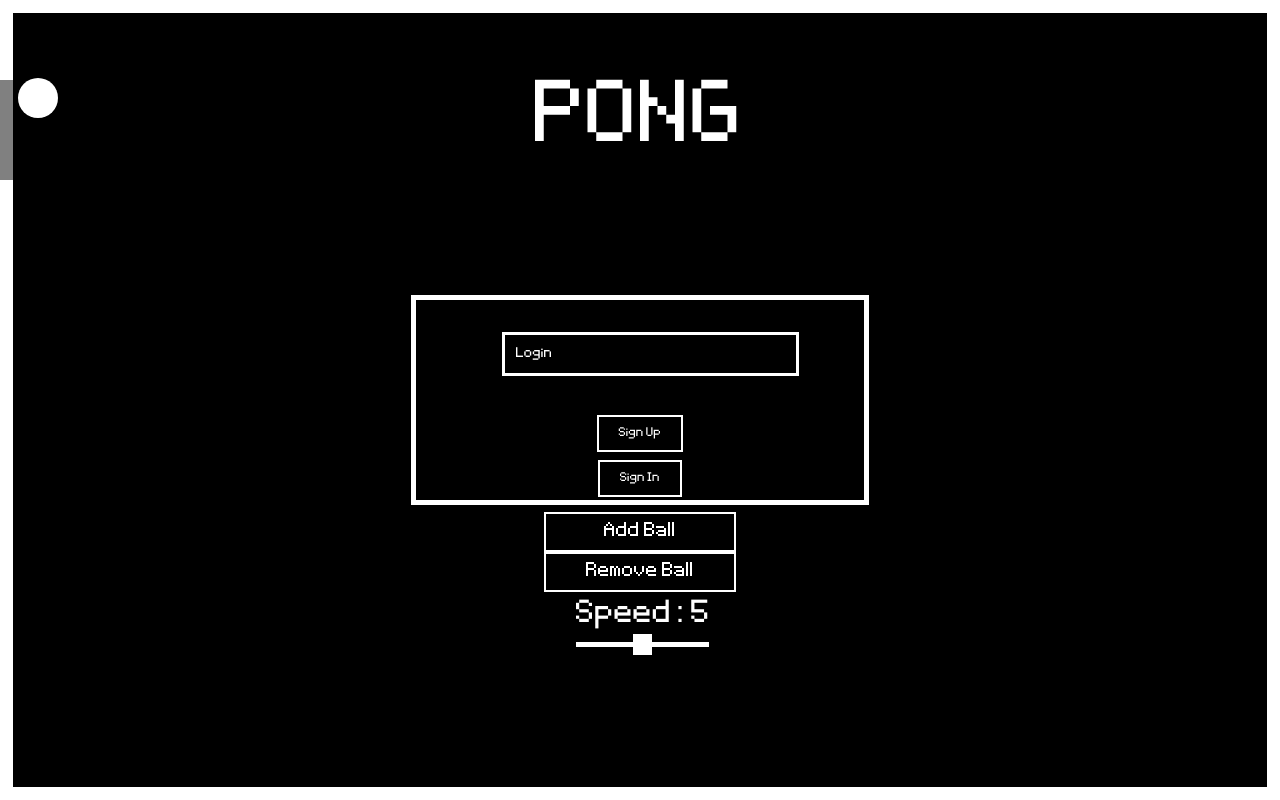
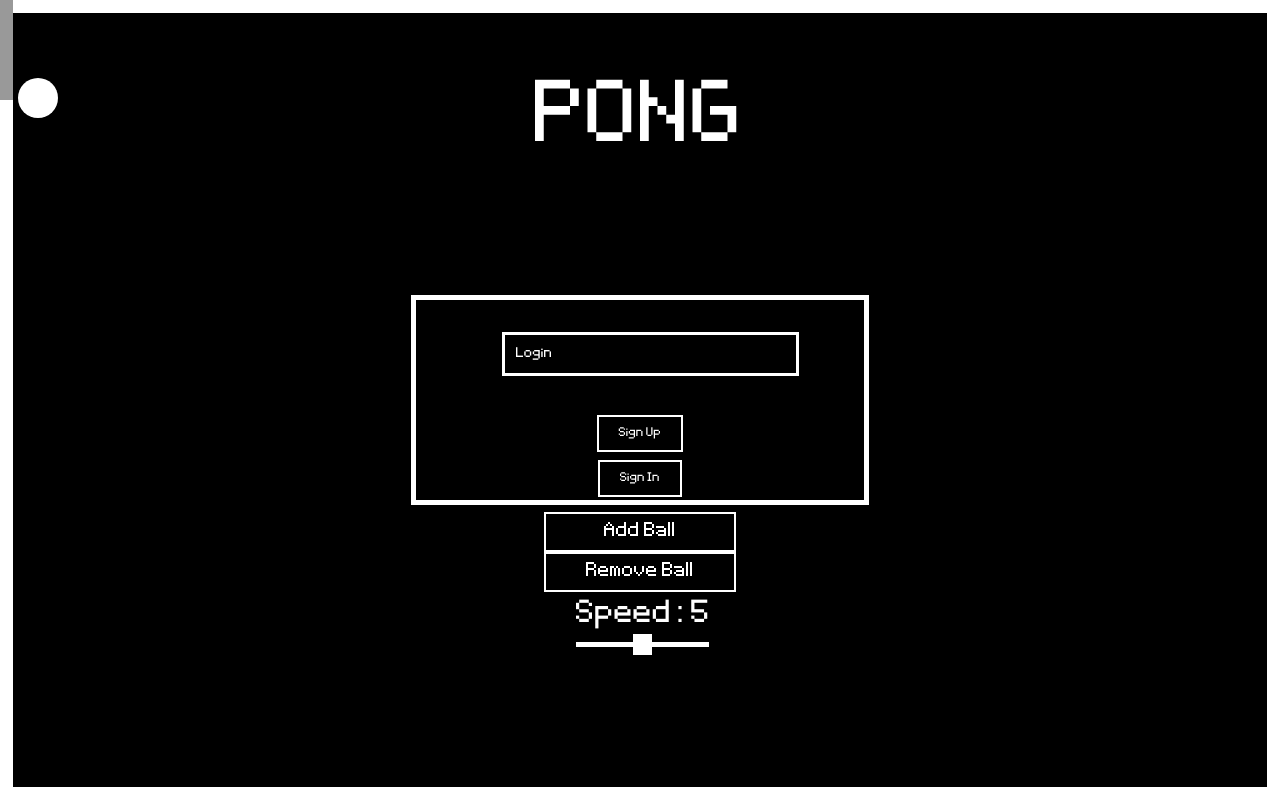
Before and after one commit to achatela/ft_transcendence, a React (Create React App) app in the folder src/front/: page / in a window 1280 px wide. Built offline with nearby package versions, Linux system fonts and the light colour scheme; a web font is replaced by a local one.

Commit message:
je suis débile

```diff
--- a/src/front/src/Components/css/NavBar.css
+++ b/src/front/src/Components/css/NavBar.css
@@ -4,6 +4,8 @@
     z-index: 100;
     width: 0.8rem;
     height: 100px;
+    left: 0;
+    top: 0;
 }
 
 .menu-button:hover {
@@ -17,6 +19,7 @@
     height: calc(100vh - 10px);
     background-color: black;
     left: -5px;
+    top: 0;
     border: solid grey 5px;
     z-index: 101;
 }
```
